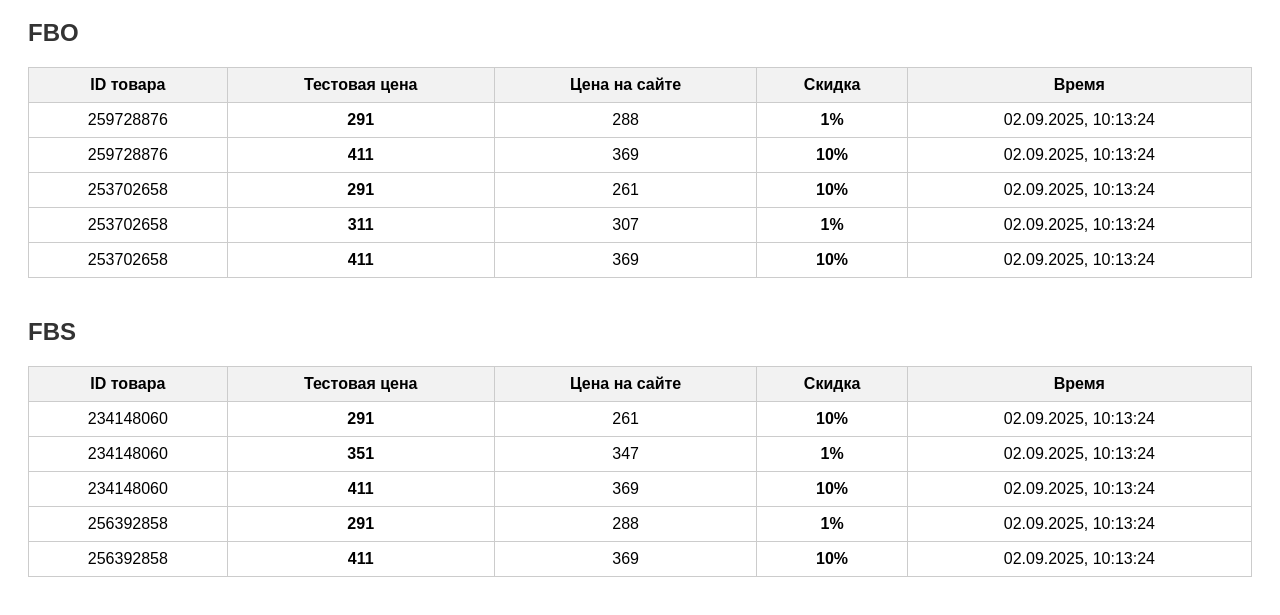
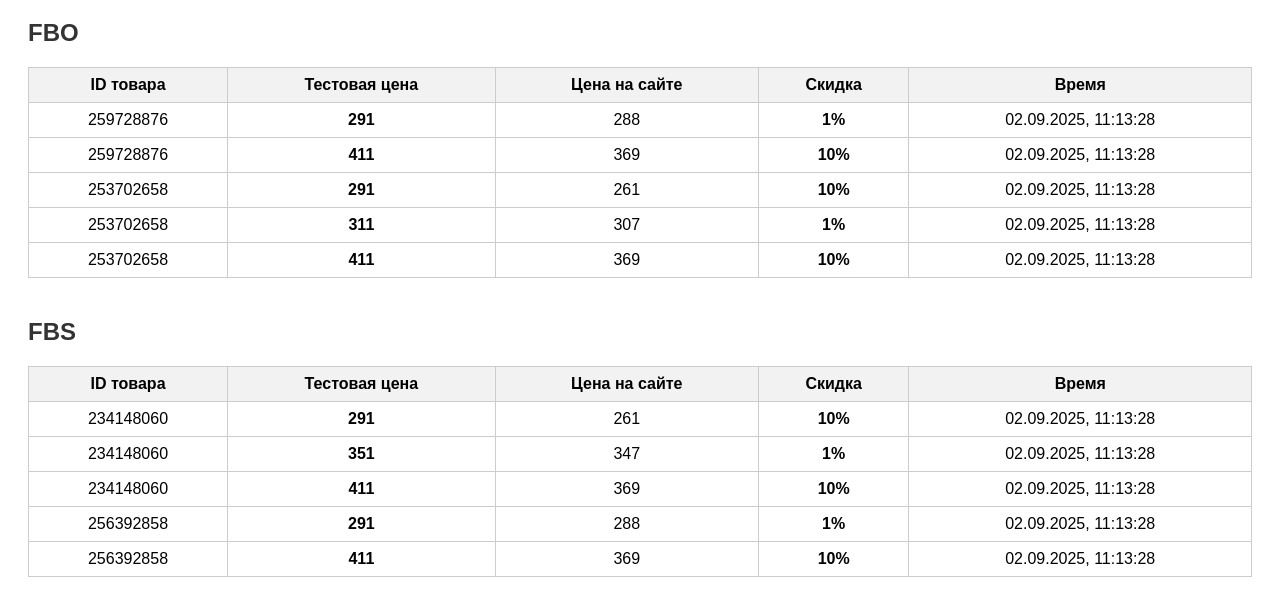
Before and after one commit to ilyakredo/wbDiscountsTracker, a website: page discountsView.html in a window 1280 px wide. Shown: the part 89-704 px from the top of the page. Drawn offline with Linux system fonts and the light colour scheme.

Commit message:
Update discounts.json [auto]

```diff
--- a/discountsView.html
+++ b/discountsView.html
@@ -19,59 +19,59 @@
                 <td><b>291</b></td>
                 <td>288</td>
                 <td><b>1%</b></td>
-                <td>02.09.2025, 10:13:24</td>
+                <td>02.09.2025, 11:13:28</td>
             </tr><tr>
                 <td>259728876</td>
                 <td><b>411</b></td>
                 <td>369</td>
                 <td><b>10%</b></td>
-                <td>02.09.2025, 10:13:24</td>
+                <td>02.09.2025, 11:13:28</td>
             </tr><tr>
                 <td>253702658</td>
                 <td><b>291</b></td>
                 <td>261</td>
                 <td><b>10%</b></td>
-                <td>02.09.2025, 10:13:24</td>
+                <td>02.09.2025, 11:13:28</td>
             </tr><tr>
                 <td>253702658</td>
                 <td><b>311</b></td>
                 <td>307</td>
                 <td><b>1%</b></td>
-                <td>02.09.2025, 10:13:24</td>
+                <td>02.09.2025, 11:13:28</td>
             </tr><tr>
                 <td>253702658</td>
                 <td><b>411</b></td>
                 <td>369</td>
                 <td><b>10%</b></td>
-                <td>02.09.2025, 10:13:24</td>
+                <td>02.09.2025, 11:13:28</td>
             </tr></table><h2>FBS</h2><table><tr><th>ID товара</th><th>Тестовая цена</th><th>Цена на сайте</th><th>Скидка</th><th>Время</th></tr><tr>
                 <td>234148060</td>
                 <td><b>291</b></td>
                 <td>261</td>
                 <td><b>10%</b></td>
-                <td>02.09.2025, 10:13:24</td>
+                <td>02.09.2025, 11:13:28</td>
             </tr><tr>
                 <td>234148060</td>
                 <td><b>351</b></td>
                 <td>347</td>
                 <td><b>1%</b></td>
-                <td>02.09.2025, 10:13:24</td>
+                <td>02.09.2025, 11:13:28</td>
             </tr><tr>
                 <td>234148060</td>
                 <td><b>411</b></td>
                 <td>369</td>
                 <td><b>10%</b></td>
-                <td>02.09.2025, 10:13:24</td>
+                <td>02.09.2025, 11:13:28</td>
             </tr><tr>
                 <td>256392858</td>
                 <td><b>291</b></td>
                 <td>288</td>
                 <td><b>1%</b></td>
-                <td>02.09.2025, 10:13:24</td>
+                <td>02.09.2025, 11:13:28</td>
             </tr><tr>
                 <td>256392858</td>
                 <td><b>411</b></td>
                 <td>369</td>
                 <td><b>10%</b></td>
-                <td>02.09.2025, 10:13:24</td>
+                <td>02.09.2025, 11:13:28</td>
             </tr></table></body></html>
```
